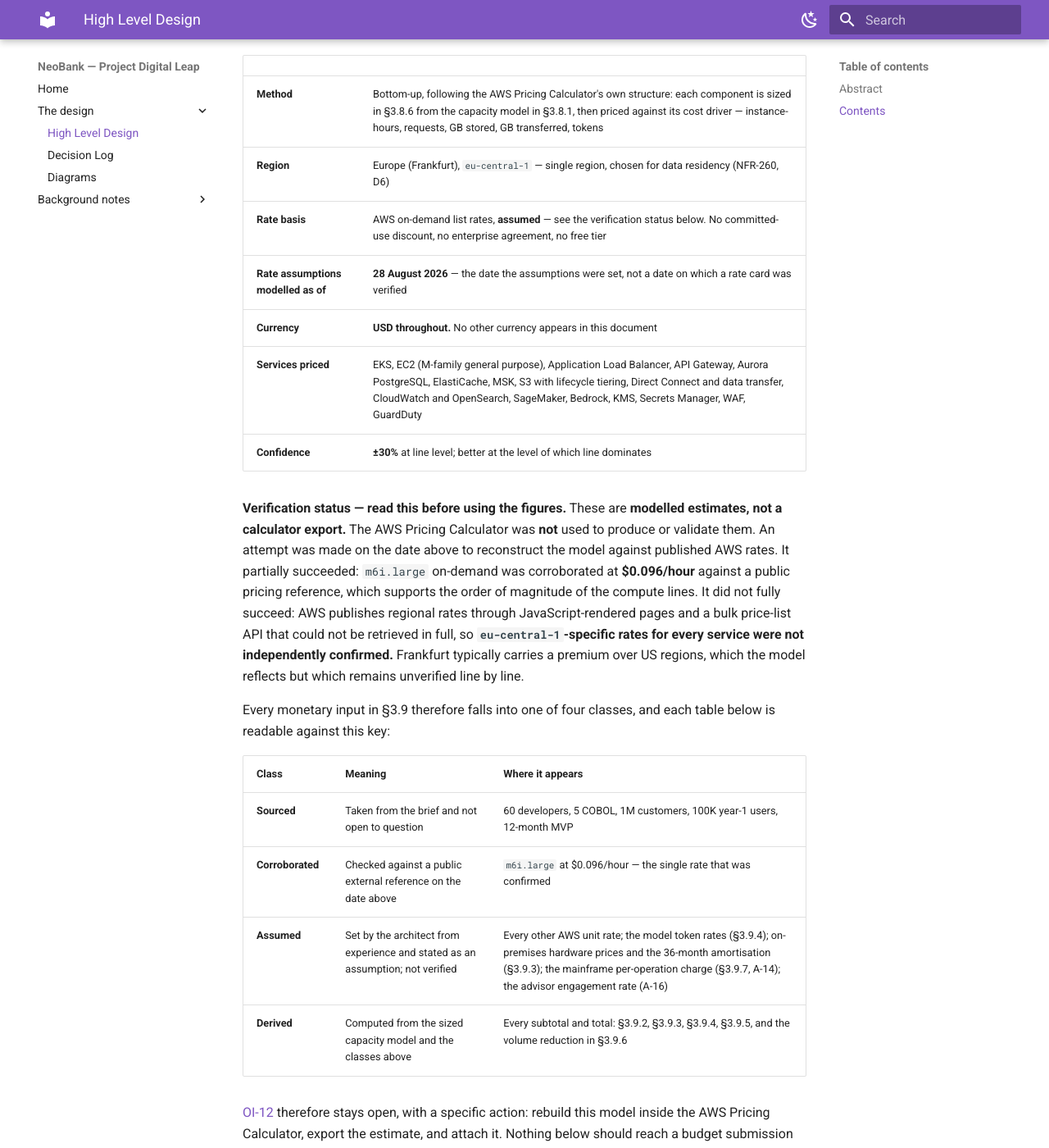
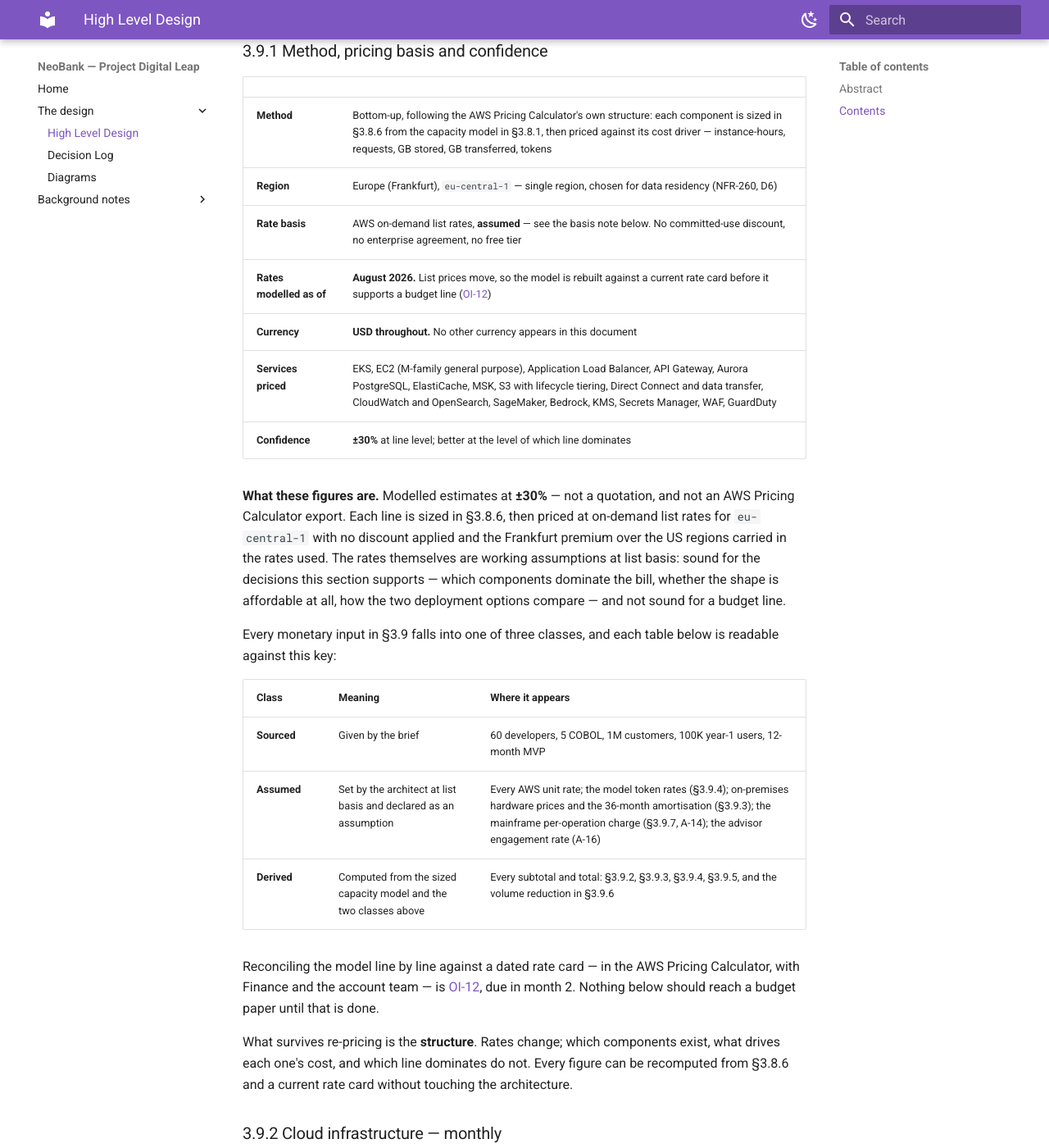
Before and after one commit to sunnydubey1111/neobank-digital-leap, an MkDocs documentation site: the page built from docs/solution/hld.md, in a window 1280 px wide and 1400 px high, scrolled down 42187 px. Shown: the whole window at 82% size. Built offline with MkDocs 1.6.1 and Material for MkDocs 9.7.7, drawn with Linux system fonts in a browser that asks for light colours; some of the changed text lies outside the part shown.

Commit message:
Restate the cost-model open issue as an engineering action rather than a verification failure
Section 3.9.1 justified the unverified rates by describing how AWS publishes
them. That is not a reason a reviewer can act on. The rates are architect's
assumptions at list basis, and reconciling them against a dated rate card is
finance work with an owner and a date, so the section now says that instead.
Collapses the input key from four classes to three and drops the single
spot-checked rate. Also removes a drafting note from D9 that referred to a
revision the document does not have.

```diff
--- a/docs/solution/hld.md
+++ b/docs/solution/hld.md
@@ -266,9 +266,9 @@ That makes the trade explicit. Open Banking availability is cloud-side, and ther
 *for any private-link disruption shorter than five minutes*. A longer disruption stops Open
 Banking, and that downtime counts against SLI-5. The alternative — serving on a stale consent
 projection — would trade a compliance breach for an availability number, which is not a trade
-this design is willing to make. Whether the link's real outage profile fits inside the 5.3-minute
-annual budget cannot be asserted from the brief; it is [OI-14](#8-open-issues), and it is measured,
-not assumed.
+this design is willing to make. The brief does not give the link's real outage profile, so
+whether it fits inside the 5.3-minute annual budget is [OI-14](#8-open-issues) — measured against
+network operations records in phase 0, not assumed.
 
 **What the design does not claim.** If the intended indicator is SLI-4 — completed money
 movement, end to end — then **the composed figure is 99.998%, which is below the stated
@@ -1166,35 +1166,31 @@ a unit cost the brief does not supply.
 |---|---|
 | **Method** | Bottom-up, following the AWS Pricing Calculator's own structure: each component is sized in §3.8.6 from the capacity model in §3.8.1, then priced against its cost driver — instance-hours, requests, GB stored, GB transferred, tokens |
 | **Region** | Europe (Frankfurt), `eu-central-1` — single region, chosen for data residency (NFR-260, D6) |
-| **Rate basis** | AWS on-demand list rates, **assumed** — see the verification status below. No committed-use discount, no enterprise agreement, no free tier |
-| **Rate assumptions modelled as of** | **28 August 2026** — the date the assumptions were set, not a date on which a rate card was verified |
+| **Rate basis** | AWS on-demand list rates, **assumed** — see the basis note below. No committed-use discount, no enterprise agreement, no free tier |
+| **Rates modelled as of** | **August 2026.** List prices move, so the model is rebuilt against a current rate card before it supports a budget line ([OI-12](#8-open-issues)) |
 | **Currency** | **USD throughout.** No other currency appears in this document |
 | **Services priced** | EKS, EC2 (M-family general purpose), Application Load Balancer, API Gateway, Aurora PostgreSQL, ElastiCache, MSK, S3 with lifecycle tiering, Direct Connect and data transfer, CloudWatch and OpenSearch, SageMaker, Bedrock, KMS, Secrets Manager, WAF, GuardDuty |
 | **Confidence** | **±30%** at line level; better at the level of which line dominates |
 
-**Verification status — read this before using the figures.** These are **modelled estimates,
-not a calculator export.** The AWS Pricing Calculator was **not** used to produce or validate
-them. An attempt was made on the date above to reconstruct the model against published AWS rates.
-It partially succeeded: `m6i.large` on-demand was corroborated at **$0.096/hour** against a public
-pricing reference, which supports the order of magnitude of the compute lines. It did not fully
-succeed: AWS publishes regional rates through JavaScript-rendered pages and a bulk price-list API
-that could not be retrieved in full, so **`eu-central-1`-specific rates for every service were not
-independently confirmed.** Frankfurt typically carries a premium over US regions, which the model
-reflects but which remains unverified line by line.
-
-Every monetary input in §3.9 therefore falls into one of four classes, and each table below is
-readable against this key:
+**What these figures are.** Modelled estimates at **±30%** — not a quotation, and not an AWS
+Pricing Calculator export. Each line is sized in §3.8.6, then priced at on-demand list rates for
+`eu-central-1` with no discount applied and the Frankfurt premium over the US regions carried in
+the rates used. The rates themselves are working assumptions at list basis: sound for the
+decisions this section supports — which components dominate the bill, whether the shape is
+affordable at all, how the two deployment options compare — and not sound for a budget line.
+
+Every monetary input in §3.9 falls into one of three classes, and each table below is readable
+against this key:
 
 | Class | Meaning | Where it appears |
 |-------|---------|------------------|
-| **Sourced** | Taken from the brief and not open to question | 60 developers, 5 COBOL, 1M customers, 100K year-1 users, 12-month MVP |
-| **Corroborated** | Checked against a public external reference on the date above | `m6i.large` at $0.096/hour — the single rate that was confirmed |
-| **Assumed** | Set by the architect from experience and stated as an assumption; not verified | Every other AWS unit rate; the model token rates (§3.9.4); on-premises hardware prices and the 36-month amortisation (§3.9.3); the mainframe per-operation charge (§3.9.7, A-14); the advisor engagement rate (A-16) |
-| **Derived** | Computed from the sized capacity model and the classes above | Every subtotal and total: §3.9.2, §3.9.3, §3.9.4, §3.9.5, and the volume reduction in §3.9.6 |
-
-[OI-12](#8-open-issues) therefore stays open, with a specific action: rebuild this model inside
-the AWS Pricing Calculator, export the estimate, and attach it. Nothing below should reach a
-budget submission until that is done.
+| **Sourced** | Given by the brief | 60 developers, 5 COBOL, 1M customers, 100K year-1 users, 12-month MVP |
+| **Assumed** | Set by the architect at list basis and declared as an assumption | Every AWS unit rate; the model token rates (§3.9.4); on-premises hardware prices and the 36-month amortisation (§3.9.3); the mainframe per-operation charge (§3.9.7, A-14); the advisor engagement rate (A-16) |
+| **Derived** | Computed from the sized capacity model and the two classes above | Every subtotal and total: §3.9.2, §3.9.3, §3.9.4, §3.9.5, and the volume reduction in §3.9.6 |
+
+Reconciling the model line by line against a dated rate card — in the AWS Pricing Calculator,
+with Finance and the account team — is [OI-12](#8-open-issues), due in month 2. Nothing below
+should reach a budget paper until that is done.
 
 What survives re-pricing is the **structure**. Rates change; which components exist, what drives
 each one's cost, and which line dominates do not. Every figure can be recomputed from §3.8.6 and
@@ -1522,6 +1518,6 @@ waiting on 5.
 | OI-09 | Agreed mainframe throughput ceiling for the digital channel | Sizes the token bucket protecting the core (§3.8.4) | Capacity agreement with mainframe operations | Platform + Mainframe ops | Month 3 |
 | OI-10 | What the SQL Server estate owns, and whether any of it is authoritative money data | Determines whether it is a third read-side source or a second write-side system of record (A-18) | Data-landscape review with the owning application teams | Data Platform | Month 1 |
 | OI-11 | Confirm the reading of the cloud-only wording for the AI agent (A-19) | The alternative reading would force every cloud service on-premises | Clarify with the business sponsor | Architecture | Month 1 |
-| OI-12 | Cloud cost model not verified line by line against a dated AWS rate card | §3.9 uses modelled `eu-central-1` list-price estimates at ±30%. One rate was corroborated externally (`m6i.large` at $0.096/hour, 28 Aug 2026); the rest were not, because AWS publishes regional rates through JavaScript-rendered pages and a bulk API that could not be retrieved in full | Rebuild the model in the AWS Pricing Calculator, export the estimate, attach it, and restate §3.9.2 against it | Architecture + Finance | Month 2, before any budget submission |
+| OI-12 | Cloud cost model not yet reconciled against a dated AWS rate card | §3.9 is a modelled `eu-central-1` list-price estimate at ±30% — sound for comparing options and finding the dominant lines, not sound for a budget figure. List prices also move, so the reconciliation belongs close to the submission rather than now | Rebuild the model in the AWS Pricing Calculator, export the estimate, attach it, and restate §3.9.2–§3.9.5 against it; obtain account-team pricing for any committed-use discount | Architecture + Finance | Month 2, before any budget submission |
 | OI-13 | The service-level indicator for the 99.999% requirement is not defined in the brief | Determines whether the platform meets the requirement (SLI-1 to SLI-3) or falls 0.001% short of it (SLI-4). §2.2.1 states both rather than choosing silently | Confirm the intended measurement boundary with the business sponsor and the regulator-facing risk function | Architecture + Risk | Month 1 |
-| OI-14 | Private-link outage profile against the Open Banking consent-freshness bound | SLI-5 is committed at 99.999% only while link disruptions stay under the five-minute bound (NFR-013). Whether they do cannot be asserted from the brief | Obtain historical link availability from network operations; measure in phase 0 and restate the bound or the commitment | Platform + Network ops | Month 3 |
+| OI-14 | Private-link outage profile against the Open Banking consent-freshness bound | SLI-5 is committed at 99.999% only while link disruptions stay under the five-minute bound (NFR-013). The brief does not give the link's outage profile, so whether it does is unknown | Obtain historical link availability from network operations; measure in phase 0 and restate the bound or the commitment | Platform + Network ops | Month 3 |
```
Also changed, not shown: docs/solution/decisions.md (+4 -4 lines).
